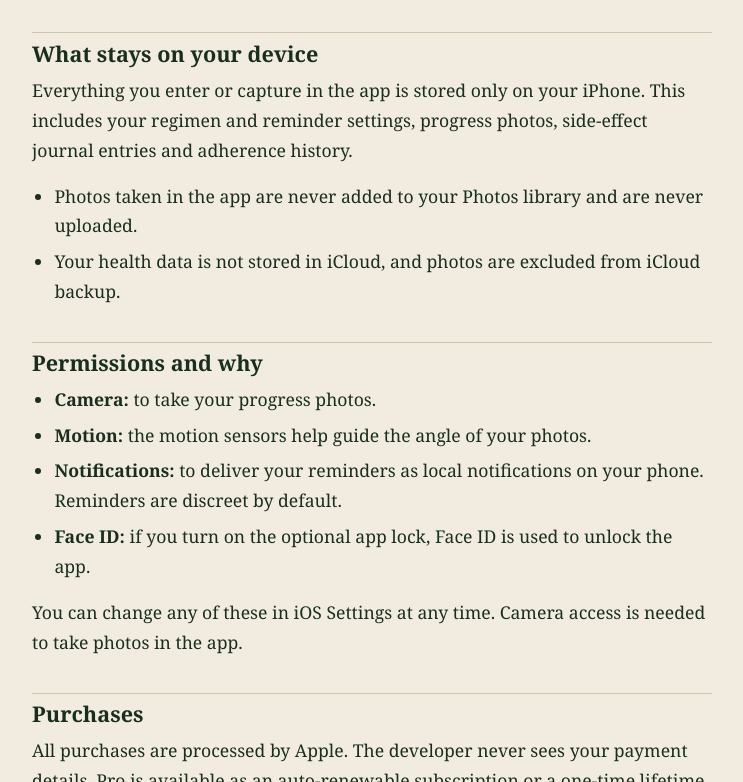
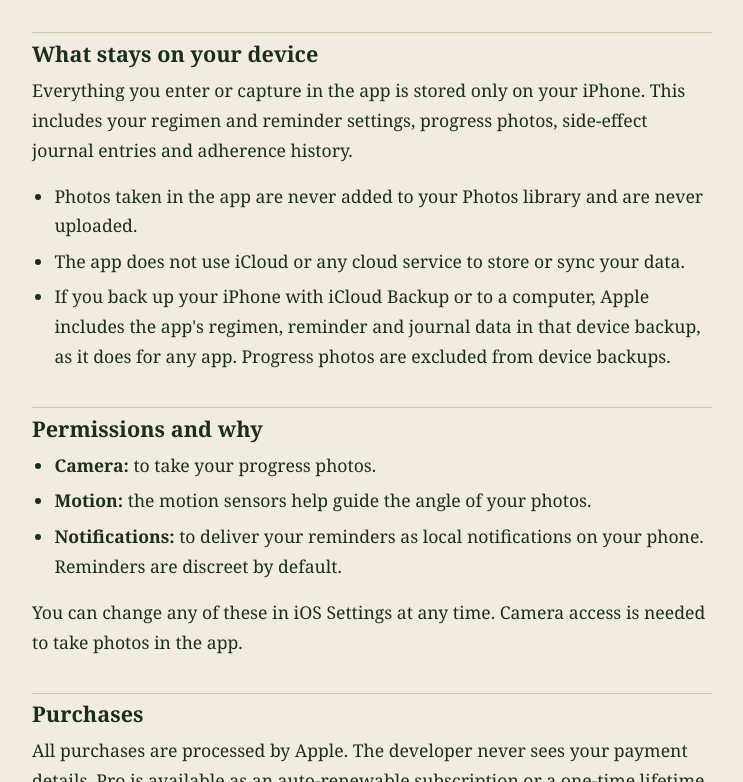
Before and after one commit to rishhavv/rishavkatoch.github.io, an Astro site: page /apps/vertex/privacy in a window 1280 px wide. Shown: the part 505-1287 px from the top of the page, without its empty margins (268-1011 px from the left). Built offline with nearby package versions, Linux system fonts and the light colour scheme; Astro itself is replaced by a stand-in of ours.

Commit message:
fix: accurate device-backup wording; drop app-lock line until it ships

```diff
--- a/src/pages/apps/[slug]/privacy.astro
+++ b/src/pages/apps/[slug]/privacy.astro
@@ -34,7 +34,8 @@ export function getStaticPaths() {
   </p>
   <ul>
     <li>Photos taken in the app are never added to your Photos library and are never uploaded.</li>
-    <li>Your health data is not stored in iCloud, and photos are excluded from iCloud backup.</li>
+    <li>The app does not use iCloud or any cloud service to store or sync your data.</li>
+    <li>If you back up your iPhone with iCloud Backup or to a computer, Apple includes the app's regimen, reminder and journal data in that device backup, as it does for any app. Progress photos are excluded from device backups.</li>
   </ul>
 
   <h2>Permissions and why</h2>
@@ -42,7 +43,6 @@ export function getStaticPaths() {
     <li><strong>Camera:</strong> to take your progress photos.</li>
     <li><strong>Motion:</strong> the motion sensors help guide the angle of your photos.</li>
     <li><strong>Notifications:</strong> to deliver your reminders as local notifications on your phone. Reminders are discreet by default.</li>
-    <li><strong>Face ID:</strong> if you turn on the optional app lock, Face ID is used to unlock the app.</li>
   </ul>
   <p>You can change any of these in iOS Settings at any time. Camera access is needed to take photos in the app.</p>
 
```
